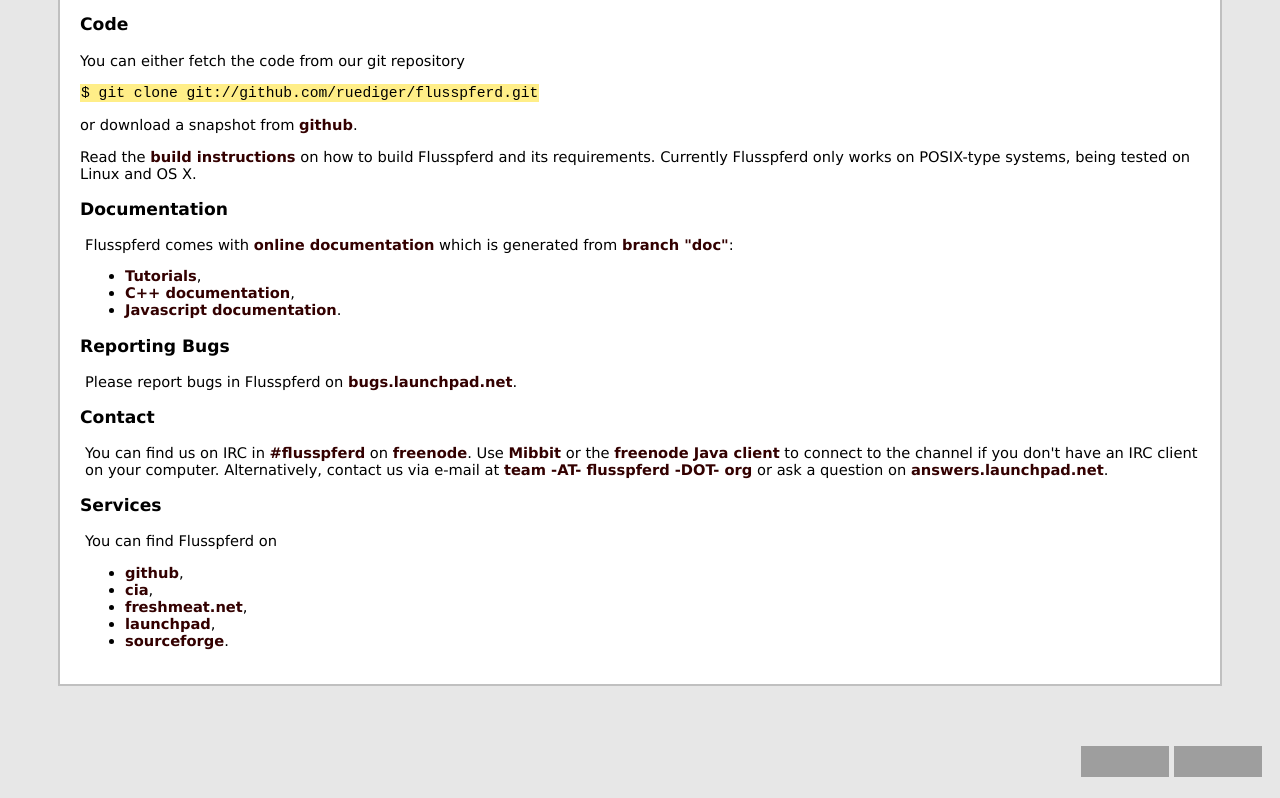
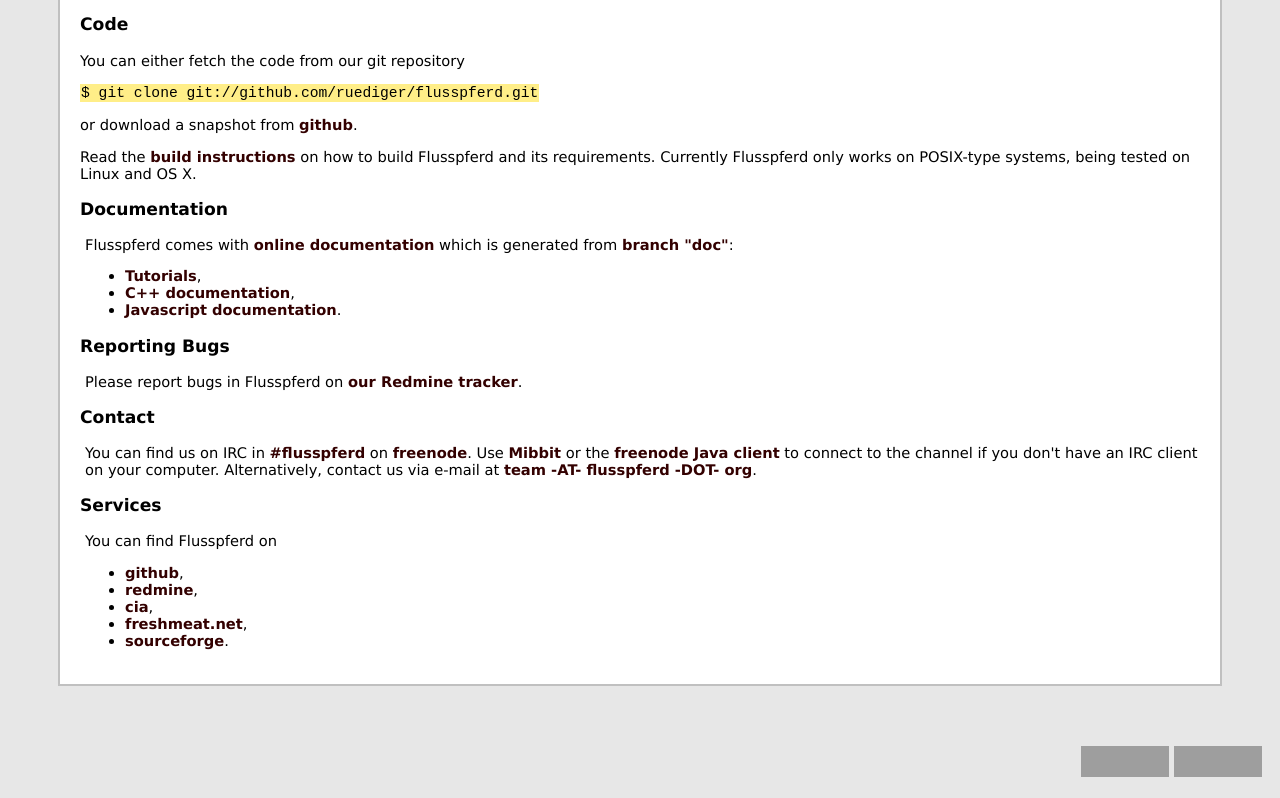
Before and after one commit to Flusspferd/flusspferd, a plain HTML site: page index.html in a window 1280 px wide. Shown: the part 446-1244 px from the top of the page. Drawn offline with Linux system fonts and the light colour scheme; grey boxes are pictures that could not be loaded.

Commit message:
launchpad -> redmine

```diff
--- a/index.html
+++ b/index.html
@@ -90,7 +90,7 @@ a.footnote-link { vertical-align: super; font-size: 6pt; color: #555 }
 
    <a name="bug"></a><h3>Reporting Bugs</h3>
    <div class="subcontent">
-   <p>Please report bugs in Flusspferd on <a href="https://bugs.launchpad.net/flusspferd">bugs.launchpad.net</a>.</p>
+   <p>Please report bugs in Flusspferd on <a href="http://redmine.flusspferd.org/projects/flusspferd/issues">our Redmine tracker</a>.</p>
    </div>
 
    <a name="contact"></a><h3>Contact</h3>
@@ -98,8 +98,7 @@ a.footnote-link { vertical-align: super; font-size: 6pt; color: #555 }
    <p>You can find us on IRC in <a href="irc://irc.freenode.net/#flusspferd">#flusspferd</a> on <a href="http://freenode.net/">freenode</a>.
       Use <a href="http://www.mibbit.com/chat/?server=irc.freenode.net&amp;channel=%23flusspferd&amp;nick=flusspferd-user">Mibbit</a> or the
       <a href="http://java.freenode.net/index.php?nick=flusspferd-user&amp;channel=flusspferd">freenode Java client</a> to connect to the channel if you don't have an IRC client
-      on your computer. Alternatively, contact us via e-mail at <span class="email">team -AT- flusspferd -DOT- org</span> or ask a question on
-      <a href="https://answers.launchpad.net/flusspferd">answers.launchpad.net</a>.</p>
+      on your computer. Alternatively, contact us via e-mail at <span class="email">team -AT- flusspferd -DOT- org</span>.
    </div>
 
    <a name="services"></a><h3>Services</h3>
@@ -107,9 +106,9 @@ a.footnote-link { vertical-align: super; font-size: 6pt; color: #555 }
      <p>You can find Flusspferd on</p>
      <ul>
        <li><a href="http://github.com/ruediger/flusspferd">github</a>,</li>
+       <li><a href="http://redmine.flusspferd.org/">redmine</a>,</li>
        <li><a href="http://cia.vc/stats/project/flusspferd">cia</a>,</li>
        <li><a href="http://freshmeat.net/projects/flusspferd/">freshmeat.net</a>,</li>
-       <li><a href="https://launchpad.net/flusspferd">launchpad</a>,</li>
        <li><a href="https://sourceforge.net/projects/flusspferd">sourceforge</a>.</li>
      </ul>
    </div>
```
